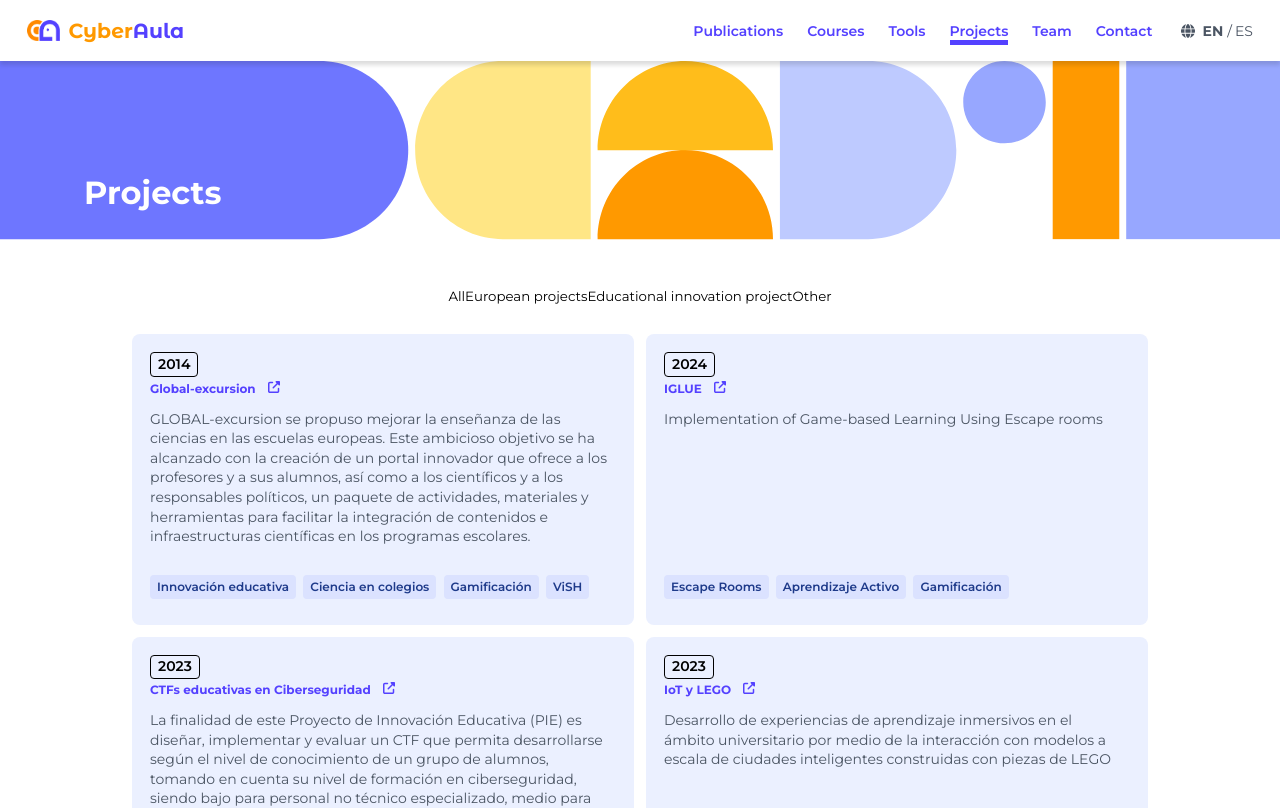
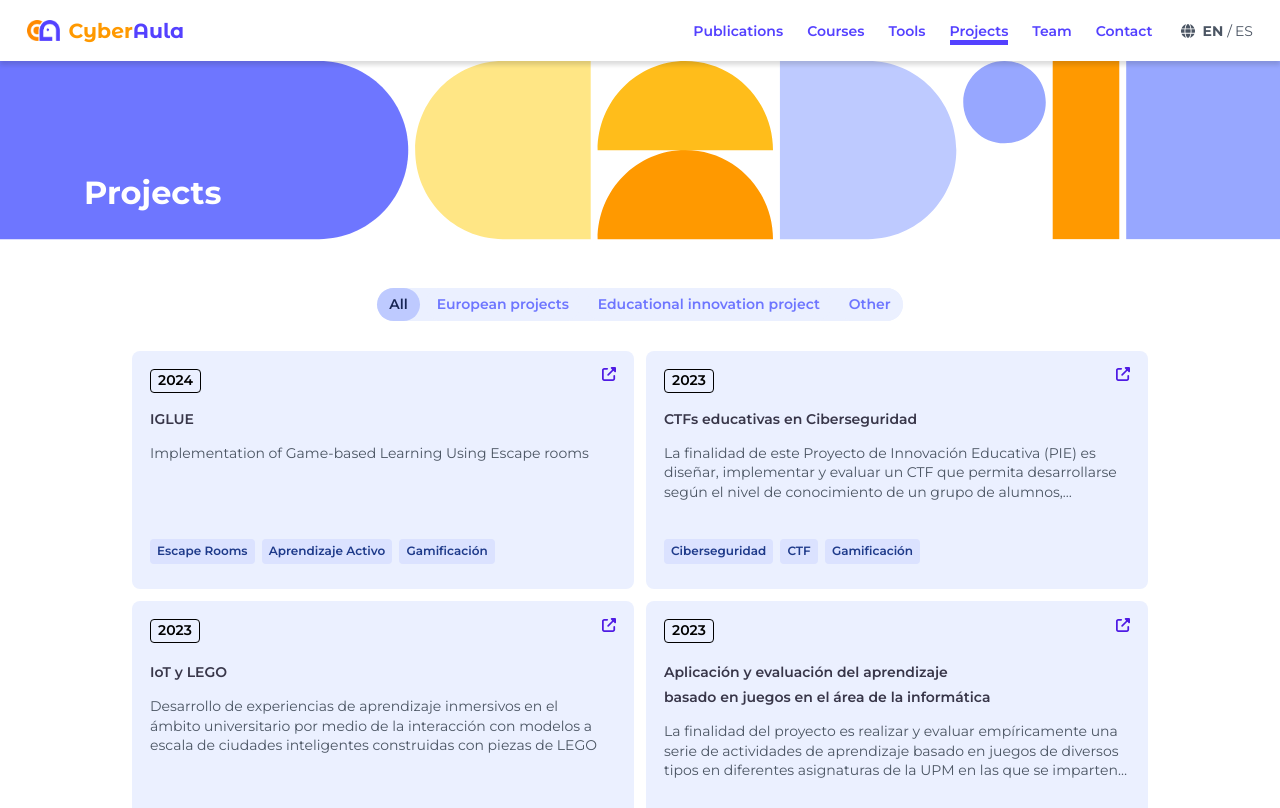
Before and after one commit to CyberAula/cyberaula.github.io, a Next.js app: page /projects in a window 1280 px wide. Shown: the top 808 px of the page. Built offline with nearby package versions, Linux system fonts and the light colour scheme.

Commit message:
title links y otros ajustes

```diff
--- a/app/sass/lib/_type.sass
+++ b/app/sass/lib/_type.sass
@@ -14,12 +14,12 @@
 
 $icon: 14px,14px, 14px,400
 $xs-text: 12px, 12px, 14px, 400, 140%, 1rem, 0.6rem //small
-$body-text: 12px, 14px, 16px, 400, 140%, 1rem, 0.6rem
+$body-text: 14px, 14px, 16px, 400, 140%, 1rem, 0.6rem
 $button: 12px, 14px, 16px, semibold //buttons
-$sm-text: 14px, 16px, 18px, 600, 140%, 1rem, 0.6rem //h5
-$md-text: 16px, 18px, 22px, 600, 140%, 1rem //h4
-$lg-text: 20px, 24px, 28px, 600,140%, 1rem  //h3
-$xl-text: 22px, 28px, 32px, bold, 140%, 1rem //h2
+$sm-text: 14px, 16px, 16px, 600, 140%, 1rem, 0.6rem //h5
+$md-text: 16px, 18px, 20px, 600, 140%, 1rem //h4
+$lg-text: 20px, 22px, 24px, 600,140%, 1rem  //h3
+$xl-text: 22px, 24px, 28px, bold, 140%, 1rem //h2
 $xxl-text: 24px, 32px, 40px, bold, 140%, 1rem  //h1
 
 $slim-weight: 500
--- a/app/sass/partials/_courses.sass
+++ b/app/sass/partials/_courses.sass
@@ -1,8 +1,8 @@
 @import "../lib/_mixins.sass"
 
 $bg-img: "/assets/img/courses/fondo-cursos.png"
-$windowHeight: 100vh
-$windowWidth: 100vw
+$windowHeight: 100dvh
+$windowWidth: 100%
 
 @media (min-width: 150px)
     .course
--- a/app/sass/partials/_projects.sass
+++ b/app/sass/partials/_projects.sass
@@ -4,6 +4,64 @@
 
 $windowHeight: 100vh
 $windowWidth: 100%
+
+.filter_options
+    display: flex
+    justify-content: center
+    gap:0
+    border-radius: 99999px
+    @apply w-fit mx-auto
+    @apply bg-ca_blue-100
+    .button_filter
+        @include button
+        font-weight: 600
+        padding: 2rem 4rem
+        transition: 100ms ease-out
+        cursor: pointer
+        @apply text-ca_blue-500 w-fit h-full
+        border-top: 4px solid #EBF0FF
+        border-bottom: 4px solid  #EBF0FF
+        border-radius:99999px
+
+        &:hover
+            @apply bg-ca_blue-200
+            transition: 100ms ease-out
+
+        &:active
+            @apply bg-ca_blue-300
+            @apply text-blue-950
+
+    .selected
+        @apply bg-ca_blue-300
+        font-weight: 600
+        @apply text-blue-950
+
+        &:hover
+            @apply bg-ca_blue-300
+.project_card
+    @apply bg-ca_blue-200
+    border-radius: 8px
+    display: grid
+    grid-template-rows: 40px 1fr auto
+    align-items: left
+    justify-content: space-between
+    height: 100%
+    .year_and_cta
+        display: flex
+        justify-content: space-between
+        .date
+            @include border-tag
+    .project_info
+        @apply text-gray-400
+        .project_title
+            @apply my-4 hover:underline
+        .project_subtitle
+            @apply max-h-28 line-clamp-3
+            // text-overflow: ellipsis
+            font-weight: 400
+
+
+
 
 @media (min-width: 150px)
     .filter_options
@@ -97,66 +155,3 @@ $windowWidth: 100%
             grid-template-rows: $windowWidth/20 1fr auto
             grid-gap:16px
             grid-template-columns: 1fr
-
-
-@media (min-width: 804px)
-
-    .filter_options
-        display: flex
-        justify-content: center
-        gap:0
-        .button_filter
-            @include button
-
-            @apply bg-ca_blue-100
-            font-weight: 600
-            padding: 1.2rem 2rem
-            transition: 100ms ease-out
-            cursor: pointer
-            @apply text-ca_blue-500
-            border-top: 4px solid #EBF0FF
-            border-bottom: 4px solid  #EBF0FF
-            border-radius:0px
-
-            &:hover
-                @apply bg-ca_blue-200
-                transition: 100ms ease-out
-
-            &:active
-                @apply bg-ca_blue-300
-                @apply text-blue-950
-        .button_filter:first-child
-            border-radius: 48px 2px 2px 48px
-            border-left: #EBF0FF 4px solid
-        .button_filter:last-child
-            border-radius: 2px 48px 48px 2px
-            border-right: #EBF0FF 4px solid
-        .selected
-            @apply bg-ca_blue-300
-            font-weight: 600
-            padding: 1.2rem 1.96rem
-            @apply text-blue-950
-
-            &:hover
-                @apply bg-ca_blue-300
-        .project_card
-            @apply bg-ca_blue-200
-            border-radius: 8px
-            display: grid
-            grid-template-rows: 40px 1fr auto
-            align-items: left
-            justify-content: space-between
-            height: 100%
-            .year_and_cta
-                display: flex
-                justify-content: space-between
-                .date
-                    @include border-tag
-            .project_info
-                @apply text-gray-400
-                .project_title
-                .project_subtitle
-                    font-weight: 400
-
-
-                .project_subtitle
--- a/app/sass/partials/_tools.sass
+++ b/app/sass/partials/_tools.sass
@@ -110,6 +110,7 @@
                 display: flex
                 flex-direction: column
                 .tool_title
+                    @apply hover:underline
                     h2
                         line-height: 115%
                         font-weight: 700
@@ -120,13 +121,14 @@
                     margin-top: 1rem
                     .tool_button
                         @include button
-                        @apply text-ca_blue-700 /*apply siempre al inicio del sass, sino da error (lo hemos vivido)*/
+                        @apply text-ca_blue-700
                         display: flex
                         flex-wrap: wrap
                         align-items: center
                         background: none
                         a
                             @include big-border-button-blue
+                            @apply border-2
                             display: flex
 
                         svg
--- a/components/projectCard.js
+++ b/components/projectCard.js
@@ -5,9 +5,9 @@ import Link from "next/link";
 import { myProjectCards } from "@/constants/projectsCards";
 import { FontAwesomeIcon } from "@fortawesome/react-fontawesome";
 import { faUpRightFromSquare } from "@fortawesome/free-solid-svg-icons";
-import { useTranslation } from 'react-i18next';
+import { useTranslation } from "react-i18next";
 
-export default function projectCards(props) {
+export default function ProjectCards() {
   const [projectCards, setProjectCards] = useState(myProjectCards);
   const [selectedCategory, setSelectedCategory] = useState("all");
   const { t } = useTranslation();
@@ -24,51 +24,65 @@ export default function projectCards(props) {
     }
   };
 
-
   return (
     <div>
       <div className="filter_options flex">
-        <button className={`button_filter  ${selectedCategory === "all" ? "selected" : ""}`} onClick={() => handleCategoryChange("all")}>{t('projects.filterTitle1')}</button>
-        <button className={`button_filter  ${selectedCategory === "european" ? "selected" : ""} `} onClick={() => handleCategoryChange("european")}>
-          {t('projects.filterTitle3')}
+        <button
+          className={`button_filter ${selectedCategory === "all" ? "selected" : ""}`}
+          onClick={() => handleCategoryChange("all")}
+        >
+          {t("projects.filterTitle1")}
         </button>
-        <button className={`button_filter ${selectedCategory === "PIE" ? "selected" : ""}`} onClick={() => handleCategoryChange("PIE")}>
-          {t('projects.filterTitle2')}
+        <button
+          className={`button_filter ${selectedCategory === "european" ? "selected" : ""}`}
+          onClick={() => handleCategoryChange("european")}
+        >
+          {t("projects.filterTitle3")}
         </button>
-        <button className={`button_filter ${selectedCategory === "other" ? "selected" : ""}`} onClick={() => handleCategoryChange("Other")}>
-          {t('projects.filterTitle4')}
+        <button
+          className={`button_filter ${selectedCategory === "PIE" ? "selected" : ""}`}
+          onClick={() => handleCategoryChange("PIE")}
+        >
+          {t("projects.filterTitle2")}
+        </button>
+        <button
+          className={`button_filter ${selectedCategory === "other" ? "selected" : ""}`}
+          onClick={() => handleCategoryChange("Other")}
+        >
+          {t("projects.filterTitle4")}
         </button>
       </div>
       <div className="project_cards my-4 sm:my-6 lg:my-10 sm:grid sm:grid-cols-2 sm:gap-4">
-        {projectCards.map(
-          ({ date, route, title, subtitle, tags, category }, index) => (
-            <div key={index} className="project_card mb-4 sm:mb-0 p-4 md:p-6">
+        {projectCards.map(({ date, route, title, subtitle, tags }, index) => (
+          <div
+            key={index}
+            className="project_card mb-4 sm:mb-0 p-4 md:p-6 hover:shadow-lg transition-shadow"
+          >
             <div className="year_and_cta">
-                <span><p className="date">{date}</p> </span>
-                {/* <a href={route} target="_blank">
-                  {" "}
-                  <p> {t('projects.button')}</p>
-                  <FontAwesomeIcon icon={faUpRightFromSquare} />
-                </a> */}
+              <span>
+                <p className="date">{date}</p>
+              </span>
+              <Link href={route} target="_blank" className="flex items-center">
+                  <FontAwesomeIcon icon={faUpRightFromSquare} className="ml-2" />
+                </Link>
             </div>
             <div className="project_info">
-              <a className="project_title" href={route} target="_blank">
-                <h4 className="mb-0" >{title}
-
+              <h4 className="project_title mb-0 flex items-center">
+                <Link href={route} target="_blank" className="flex items-center">
+                  {title}
+                </Link>
               </h4>
-               <FontAwesomeIcon icon={faUpRightFromSquare} /> </a>
               <p className="project_subtitle text-gray-600">{subtitle}</p>
             </div>
-              <div className="project_tags ">
-                {tags.split(',').map((tag, tagIndex) => (
-                  <small key={tagIndex} className="project_tag">  {/*text-xs md:text-[0.85rem]*/}
+            <div className="project_tags mt-2">
+              {tags.split(",").map((tag, tagIndex) => (
+                <small key={tagIndex} className="project_tag">
                   {tag.trim()}
                 </small>
               ))}
             </div>
           </div>
-          )
-        )}
+        ))}
       </div>
     </div>
   );
--- a/constants/projectsCards.js
+++ b/constants/projectsCards.js
@@ -1,12 +1,4 @@
 export const myProjectCards = [
-  {
-    date: "2014",
-    route: "https://cordis.europa.eu/project/rcn/100728/factsheet/es",
-    title: "Global-excursion",
-    subtitle: "GLOBAL-excursion se propuso mejorar la enseñanza de las ciencias en las escuelas europeas. Este ambicioso objetivo se ha alcanzado con la creación de un portal innovador que ofrece a los profesores y a sus alumnos, así como a los científicos y a los responsables políticos, un paquete de actividades, materiales y herramientas para facilitar la integración de contenidos e infraestructuras científicas en los programas escolares.",
-    tags: "Innovación educativa,Ciencia en colegios,Gamificación, ViSH",
-    category: "european",
-  },
   {
     date: "2024",
     route: "https://erasmus-plus.ec.europa.eu/projects/search/details/2024-1-ES01-KA220-HED-000256356",
@@ -122,4 +114,12 @@ export const myProjectCards = [
     tags: "E-safety, Uso Seguro TIC, Aprendizaje Activo, Aprendizaje Autónomo, Gamificación",
     category: "Other",
   },
+  {
+    date: "2014",
+    route: "https://cordis.europa.eu/project/rcn/100728/factsheet/es",
+    title: "Global-excursion",
+    subtitle: "GLOBAL-excursion se propuso mejorar la enseñanza de las ciencias en las escuelas europeas. Este ambicioso objetivo se ha alcanzado con la creación de un portal innovador que ofrece a los profesores y a sus alumnos, así como a los científicos y a los responsables políticos, un paquete de actividades, materiales y herramientas para facilitar la integración de contenidos e infraestructuras científicas en los programas escolares.",
+    tags: "Innovación educativa,Ciencia en colegios,Gamificación, ViSH",
+    category: "european",
+  }
 ];
```
Also changed, not shown: app/sass/lib/_mixins.sass (+4 -4 lines), app/tools/page.js (+29 -14 lines). Lines whose indentation alone changed are shown as unchanged.
